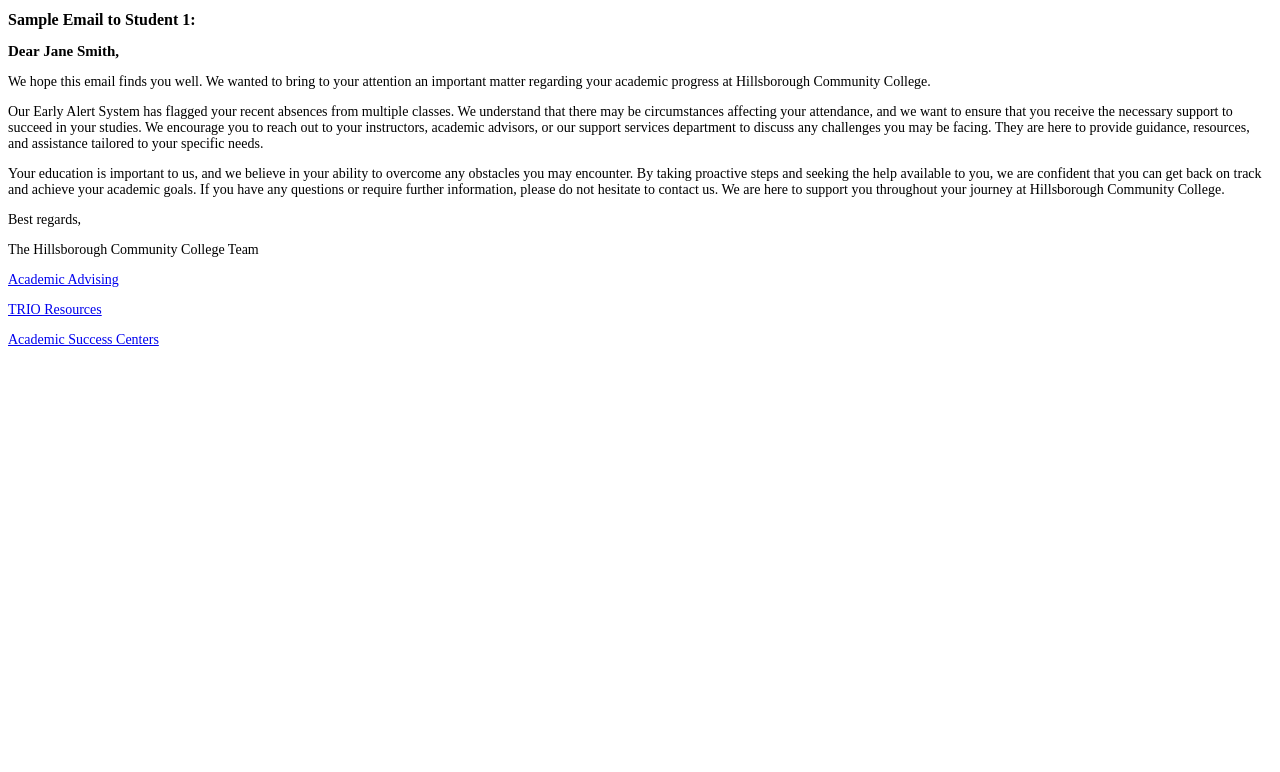
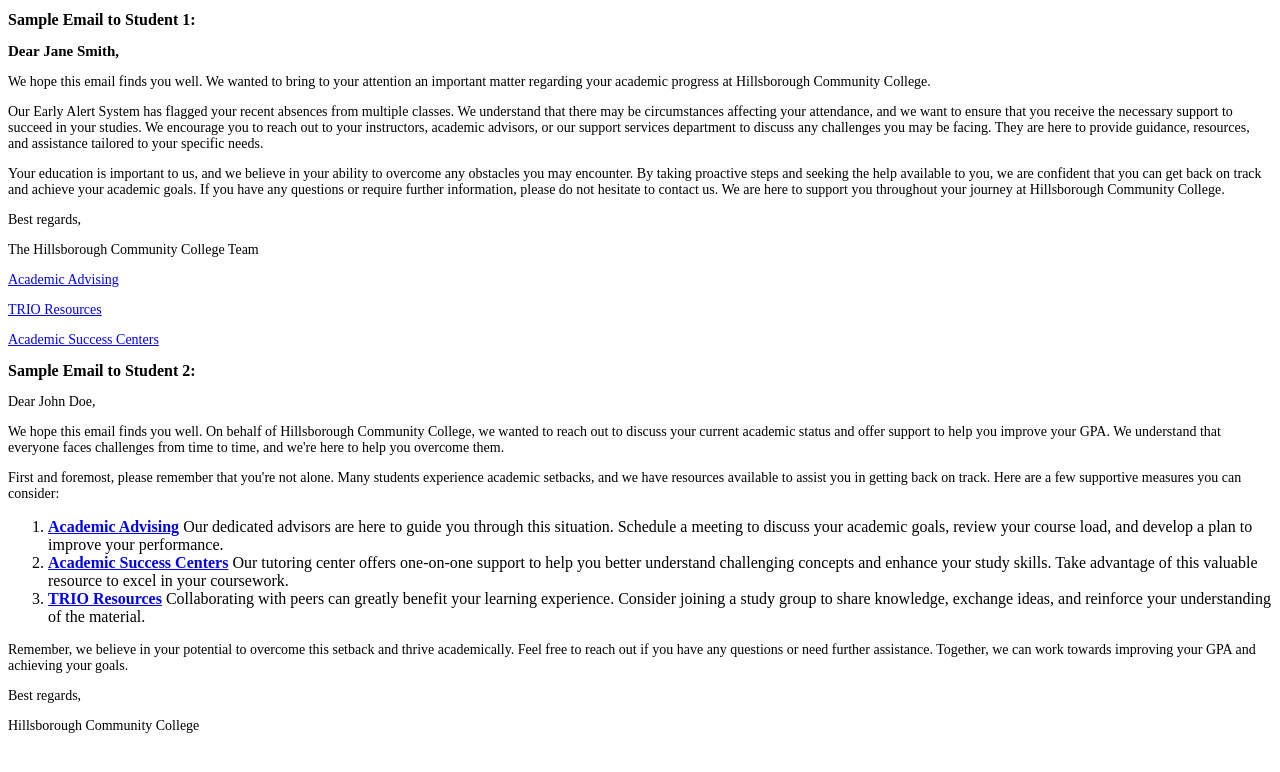
Before and after one commit to BiancaW714/biancaw714.github.io, a Jekyll site: the page email_samples.html, which Jekyll copies as it is, in a window 1280 px wide. Shown: the top 772 px of the page. Built offline with Jekyll 4.4.1, drawn with Linux system fonts in a browser that asks for light colours.

Commit message:
Update email_samples.html

```diff
--- a/email_samples.html
+++ b/email_samples.html
@@ -34,5 +34,28 @@
     <p> <a href="https://www.hccfl.edu/support-services/trio-student-support-services">TRIO Resources</a></p>
    <p><a href="https://www.hccfl.edu/support-services/academic-success-centers">Academic Success Centers</a></p>
 
+<h1>Sample Email to Student 2: </h1>
+    <p></p>
+    <p>Dear John Doe,</p>
+
+    <p>We hope this email finds you well. On behalf of Hillsborough Community College, we wanted to reach out to discuss your current academic status and offer support to help you improve your GPA. We understand that everyone faces challenges from time to time, and we're here to help you overcome them.</p>
+
+    <p>First and foremost, please remember that you're not alone. Many students experience academic setbacks, and we have resources available to assist you in getting back on track. Here are a few supportive measures you can consider:</p>
+
+    <ol>
+        <li><strong><a href="https://www.hccfl.edu/support-services/academic-advising">Academic Advising</a></strong> Our dedicated advisors are here to guide you through this situation. Schedule a meeting to discuss your academic goals, review your course load, and develop a plan to improve your performance.</li>
+        <li><strong><a href="https://www.hccfl.edu/support-services/academic-success-centers">Academic Success Centers</a></strong> Our tutoring center offers one-on-one support to help you better understand challenging concepts and enhance your study skills. Take advantage of this valuable resource to excel in your coursework.</li>
+        <li><strong><a href="https://www.hccfl.edu/support-services/trio-student-support-services">TRIO Resources</a></strong> Collaborating with peers can greatly benefit your learning experience. Consider joining a study group to share knowledge, exchange ideas, and reinforce your understanding of the material.</li>
+
+    </ol>
+
+    <p>Remember, we believe in your potential to overcome this setback and thrive academically. Feel free to reach out if you have any questions or need further assistance. Together, we can work towards improving your GPA and achieving your goals.</p>
+
+    <p>Best regards,</p>
+
+    <p>Hillsborough Community College</p>
 </body>
 </html>
+
+</body>
+</html>
```
